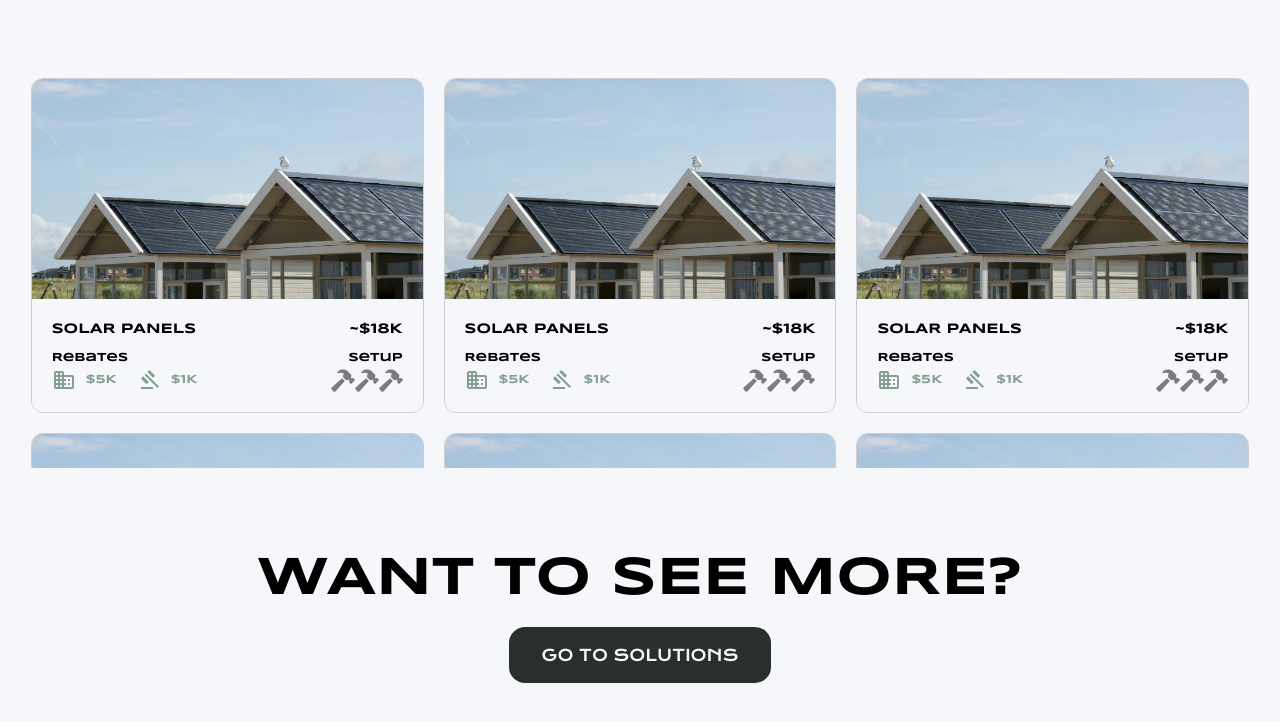
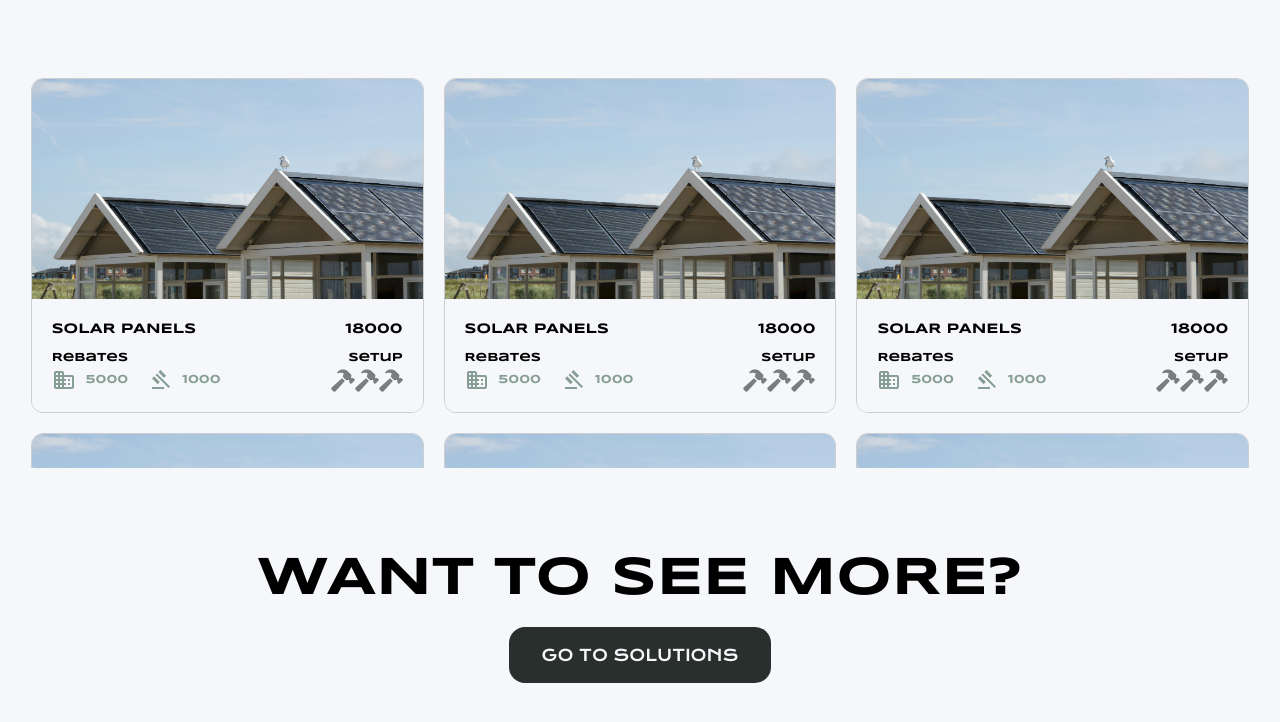
Before and after one commit to pranavkannepalli/loop, a Next.js app: page / in a window 1280 px wide. Shown: the part 1871-2593 px from the top of the page. Built offline with nearby package versions, Linux system fonts and the light colour scheme.

Commit message:
changed stuff to numbers

```diff
--- a/app/solutions.js
+++ b/app/solutions.js
@@ -5,9 +5,9 @@ const solutions = {
 			alt: "Solar Panels on a Independent Home",
 
 			// Preferably as numbers, i'll fix it
-			gov: "$1K",
-			utility: "$5K",
-			price: "~$18K",
+			gov: 1000,
+			utility: 5000,
+			price: 18000,
 
 			// On a scale from 1 to 5
 			setup: 3,
@@ -32,9 +32,9 @@ const solutions = {
 		},
 		{
 			alt: "Solar Panels on a Independent Home",
-			gov: "$1K",
-			utility: "$5K",
-			price: "~$18K",
+			gov: 1000,
+			utility: 5000,
+			price: 18000,
 			setup: 3,
 			image: "/solutions/solar_panel.jpg",
 			title: "Solar Panels",
@@ -47,9 +47,9 @@ const solutions = {
 		},
 		{
 			alt: "Solar Panels on a Independent Home",
-			gov: "$1K",
-			utility: "$5K",
-			price: "~$18K",
+			gov: 1000,
+			utility: 5000,
+			price: 18000,
 			setup: 3,
 			image: "/solutions/solar_panel.jpg",
 			title: "Solar Panels",
@@ -62,9 +62,9 @@ const solutions = {
 		},
 		{
 			alt: "Solar Panels on a Independent Home",
-			gov: "$1K",
-			utility: "$5K",
-			price: "~$18K",
+			gov: 1000,
+			utility: 5000,
+			price: 18000,
 			setup: 3,
 			image: "/solutions/solar_panel.jpg",
 			title: "Solar Panels",
@@ -77,9 +77,9 @@ const solutions = {
 		},
 		{
 			alt: "Solar Panels on a Independent Home",
-			gov: "$1K",
-			utility: "$5K",
-			price: "~$18K",
+			gov: 1000,
+			utility: 5000,
+			price: 18000,
 			setup: 3,
 			image: "/solutions/solar_panel.jpg",
 			title: "Solar Panels",
@@ -92,9 +92,9 @@ const solutions = {
 		},
 		{
 			alt: "Solar Panels on a Independent Home",
-			gov: "$1K",
-			utility: "$5K",
-			price: "~$18K",
+			gov: 1000,
+			utility: 5000,
+			price: 18000,
 			setup: 3,
 			image: "/solutions/solar_panel.jpg",
 			title: "Solar Panels",
@@ -107,9 +107,9 @@ const solutions = {
 		},
 		{
 			alt: "Solar Panels on a Independent Home",
-			gov: "$1K",
-			utility: "$5K",
-			price: "~$18K",
+			gov: 1000,
+			utility: 5000,
+			price: 18000,
 			setup: 3,
 			image: "/solutions/solar_panel.jpg",
 			title: "Solar Panels",
@@ -122,9 +122,9 @@ const solutions = {
 		},
 		{
 			alt: "Solar Panels on a Independent Home",
-			gov: "$1K",
-			utility: "$5K",
-			price: "~$18K",
+			gov: 1000,
+			utility: 5000,
+			price: 18000,
 			setup: 3,
 			image: "/solutions/solar_panel.jpg",
 			title: "Solar Panels",
@@ -139,9 +139,9 @@ const solutions = {
 	WA: [
 		{
 			alt: "Solar Panels on a Independent Home",
-			gov: "$1K",
-			utility: "$5K",
-			price: "~$18K",
+			gov: 1000,
+			utility: 5000,
+			price: 18000,
 			setup: 3,
 			image: "/solutions/solar_panel.jpg",
 			title: "Solar Panels",
@@ -154,9 +154,9 @@ const solutions = {
 		},
 		{
 			alt: "Solar Panels on a Independent Home",
-			gov: "$1K",
-			utility: "$5K",
-			price: "~$18K",
+			gov: 1000,
+			utility: 5000,
+			price: 18000,
 			setup: 3,
 			image: "/solutions/solar_panel.jpg",
 			title: "Solar Panels",
@@ -169,9 +169,9 @@ const solutions = {
 		},
 		{
 			alt: "Solar Panels on a Independent Home",
-			gov: "$1K",
-			utility: "$5K",
-			price: "~$18K",
+			gov: 1000,
+			utility: 5000,
+			price: 18000,
 			setup: 3,
 			image: "/solutions/solar_panel.jpg",
 			title: "Solar Panels",
@@ -184,9 +184,9 @@ const solutions = {
 		},
 		{
 			alt: "Solar Panels on a Independent Home",
-			gov: "$1K",
-			utility: "$5K",
-			price: "~$18K",
+			gov: 1000,
+			utility: 5000,
+			price: 18000,
 			setup: 3,
 			image: "/solutions/solar_panel.jpg",
 			title: "Solar Panels",
@@ -199,9 +199,9 @@ const solutions = {
 		},
 		{
 			alt: "Solar Panels on a Independent Home",
-			gov: "$1K",
-			utility: "$5K",
-			price: "~$18K",
+			gov: 1000,
+			utility: 5000,
+			price: 18000,
 			setup: 3,
 			image: "/solutions/solar_panel.jpg",
 			title: "Solar Panels",
@@ -214,9 +214,9 @@ const solutions = {
 		},
 		{
 			alt: "Solar Panels on a Independent Home",
-			gov: "$1K",
-			utility: "$5K",
-			price: "~$18K",
+			gov: 1000,
+			utility: 5000,
+			price: 18000,
 			setup: 3,
 			image: "/solutions/solar_panel.jpg",
 			title: "Solar Panels",
@@ -229,9 +229,9 @@ const solutions = {
 		},
 		{
 			alt: "Solar Panels on a Independent Home",
-			gov: "$1K",
-			utility: "$5K",
-			price: "~$18K",
+			gov: 1000,
+			utility: 5000,
+			price: 18000,
 			setup: 3,
 			image: "/solutions/solar_panel.jpg",
 			title: "Solar Panels",
@@ -244,9 +244,9 @@ const solutions = {
 		},
 		{
 			alt: "Solar Panels on a Independent Home",
-			gov: "$1K",
-			utility: "$5K",
-			price: "~$18K",
+			gov: 1000,
+			utility: 5000,
+			price: 18000,
 			setup: 3,
 			image: "/solutions/solar_panel.jpg",
 			title: "Solar Panels",
@@ -261,9 +261,9 @@ const solutions = {
 	TX: [
 		{
 			alt: "Solar Panels on a Independent Home",
-			gov: "$1K",
-			utility: "$5K",
-			price: "~$18K",
+			gov: 1000,
+			utility: 5000,
+			price: 18000,
 			setup: 3,
 			image: "/solutions/solar_panel.jpg",
 			title: "Solar Panels",
@@ -276,9 +276,9 @@ const solutions = {
 		},
 		{
 			alt: "Solar Panels on a Independent Home",
-			gov: "$1K",
-			utility: "$5K",
-			price: "~$18K",
+			gov: 1000,
+			utility: 5000,
+			price: 18000,
 			setup: 3,
 			image: "/solutions/solar_panel.jpg",
 			title: "Solar Panels",
@@ -291,9 +291,9 @@ const solutions = {
 		},
 		{
 			alt: "Solar Panels on a Independent Home",
-			gov: "$1K",
-			utility: "$5K",
-			price: "~$18K",
+			gov: 1000,
+			utility: 5000,
+			price: 18000,
 			setup: 3,
 			image: "/solutions/solar_panel.jpg",
 			title: "Solar Panels",
@@ -306,9 +306,9 @@ const solutions = {
 		},
 		{
 			alt: "Solar Panels on a Independent Home",
-			gov: "$1K",
-			utility: "$5K",
-			price: "~$18K",
+			gov: 1000,
+			utility: 5000,
+			price: 18000,
 			setup: 3,
 			image: "/solutions/solar_panel.jpg",
 			title: "Solar Panels",
@@ -321,9 +321,9 @@ const solutions = {
 		},
 		{
 			alt: "Solar Panels on a Independent Home",
-			gov: "$1K",
-			utility: "$5K",
-			price: "~$18K",
+			gov: 1000,
+			utility: 5000,
+			price: 18000,
 			setup: 3,
 			image: "/solutions/solar_panel.jpg",
 			title: "Solar Panels",
@@ -336,9 +336,9 @@ const solutions = {
 		},
 		{
 			alt: "Solar Panels on a Independent Home",
-			gov: "$1K",
-			utility: "$5K",
-			price: "~$18K",
+			gov: 1000,
+			utility: 5000,
+			price: 18000,
 			setup: 3,
 			image: "/solutions/solar_panel.jpg",
 			title: "Solar Panels",
@@ -351,9 +351,9 @@ const solutions = {
 		},
 		{
 			alt: "Solar Panels on a Independent Home",
-			gov: "$1K",
-			utility: "$5K",
-			price: "~$18K",
+			gov: 1000,
+			utility: 5000,
+			price: 18000,
 			setup: 3,
 			image: "/solutions/solar_panel.jpg",
 			title: "Solar Panels",
@@ -366,9 +366,9 @@ const solutions = {
 		},
 		{
 			alt: "Solar Panels on a Independent Home",
-			gov: "$1K",
-			utility: "$5K",
-			price: "~$18K",
+			gov: 1000,
+			utility: 5000,
+			price: 18000,
 			setup: 3,
 			image: "/solutions/solar_panel.jpg",
 			title: "Solar Panels",
```
